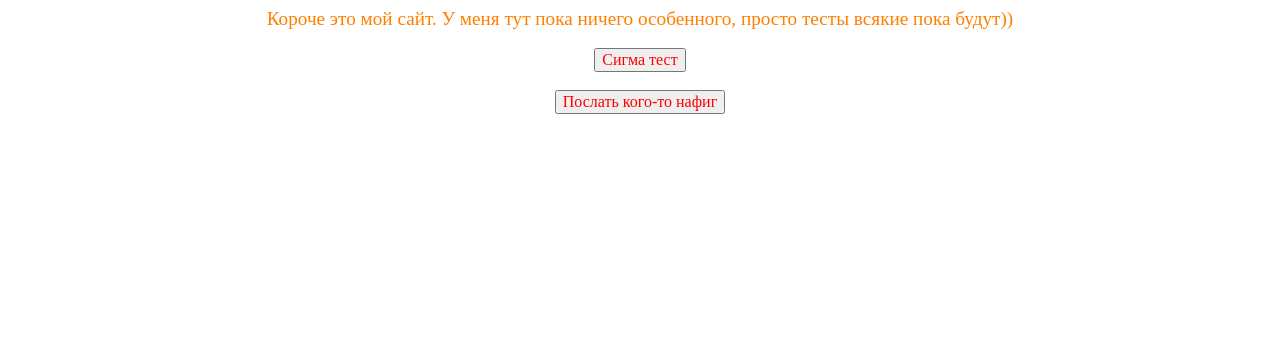
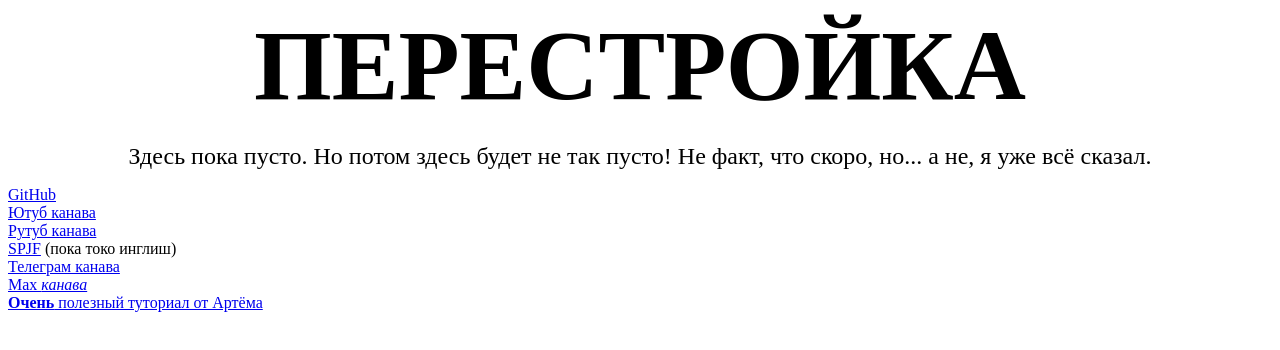
Before and after one commit to Fokinator/Fokinator.github.io, a plain HTML site: page index.html in a window 1280 px wide. Drawn offline with Linux system fonts and the light colour scheme.

Commit message:
coming soon

```diff
--- a/index.html
+++ b/index.html
@@ -1,52 +1,27 @@
 <!DOCTYPE HTML>
 <html lang="ru">
     <head>
-        <title>Fokinatorr.NET короче</title>
+        <title>Перестройка -  Fokinatorr.YES</title>
         <link rel="icon" type="image/x-icon" href="favicon.ico">
         <style>
             .text {
                 margin: 0 auto;
-                text-align: center;
-                color: rgb(255, 127, 0);
-                font-size: larger;
-                font-family: "Times New Roman"
+                font-size: x-large;
+                font-family: "Times New Roman";
             }
         </style>
     </head>
-    <script>
-        function sigmaTest() {
-            if (confirm("Ты против войны?")) {
-                alert("Сигма");
-            } else {
-                alert(":(");
-                window.close();
-            }
-        };
-        function umm() {
-            const s = prompt("Кого послать? (в и. п.)").trim();
-            if (s.length !== 0) {
-                alert(s + ", иди нафиг");
-            } else {
-                alert("Сайт в афиге");
-            }
-
-        }
-    </script>
     <body>
-        <div class="text">
-            Короче это мой сайт. У меня тут пока ничего особенного, просто тесты всякие пока будут))
-        </div>
-        <br>
-        <div style="text-align: center;">
-            <button onclick="sigmaTest()">
-                <span class="text" style="color: red;">Сигма тест</span>
-            </button>
-        </div>
-        <br>
-        <div style="text-align: center;">
-            <button onclick="umm()">
-                <span class="text" style="color: red;">Послать кого-то нафиг</span>
-            </button>
-        </div>
+        <h1 class="text" style="text-align: center; font-size: 100px; padding-bottom: 20px;">ПЕРЕСТРОЙКА</h1>
+        <div class="text" style="text-align: center;">Здесь пока пусто. Но потом здесь будет не так пусто! Не факт, что скоро, но... а не, я уже всё сказал.</div>
+        <p>
+            <a href="https://github.com/Fokinator">GitHub</a><br>
+            <a href="https://youtube.com/@fokinatorr_scexe894">Ютуб канава</a><br>
+            <a href="https://rutube.ru/channel/49771070">Рутуб канава</a><br>
+            <a href="https://sparkle.fokinatorr.net">SPJF</a> (пока токо инглиш)<br>
+            <a href="https://t.me/fokinatorr_sc_exe">Телеграм канава</a><br>
+            <a href="https://mxg.su/fokinatorr_sc_exe">Мах <i>канава</i></a><br>
+            <a href="https://www.youtube.com/watch?v=x-OYqrj1m98"><b>Очень</b> полезный туториал от Артёма</a>
+        </p>
     </body>
 </html>
```
Also changed, not shown: 404.html (+4 -4 lines), 1 other file.
